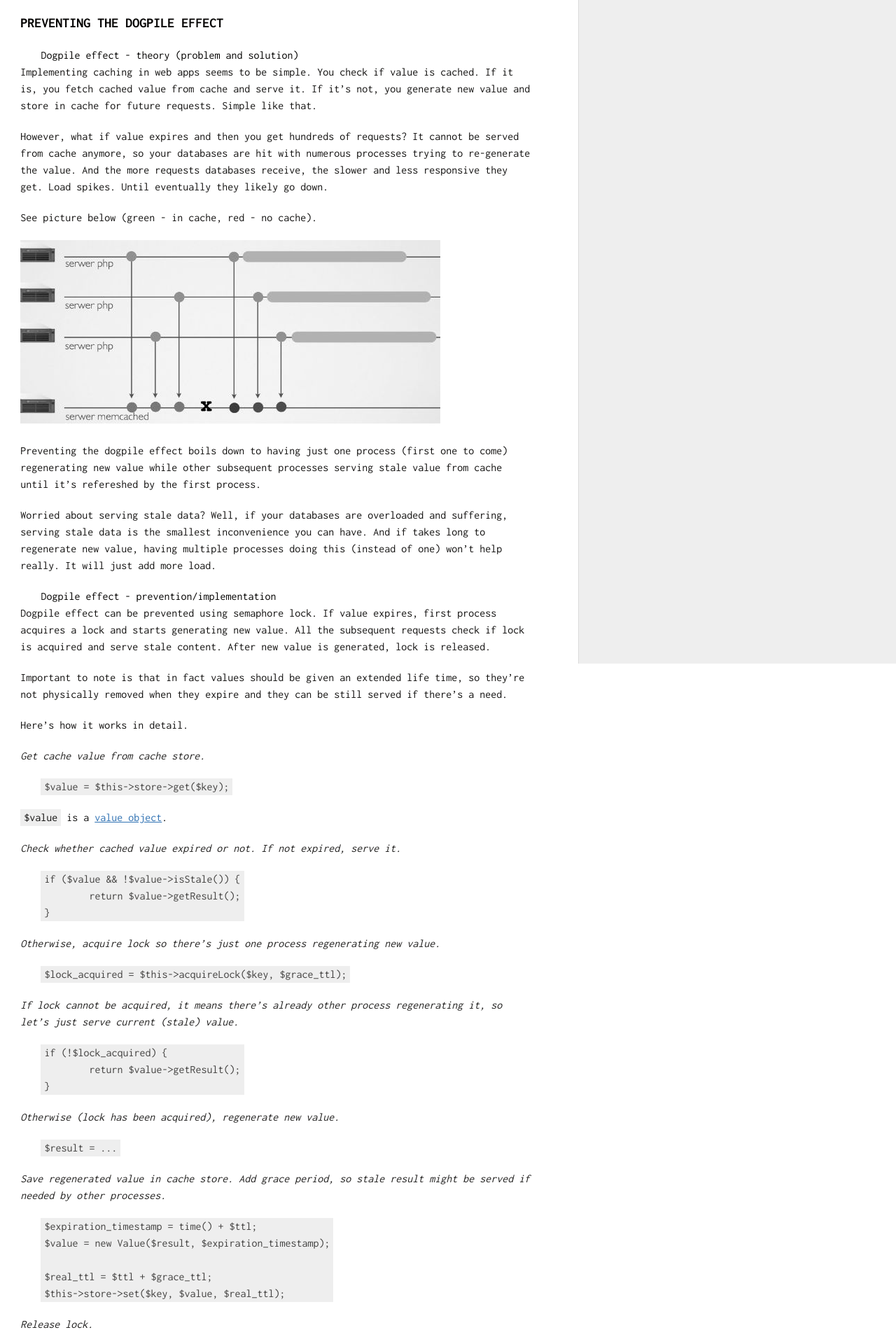
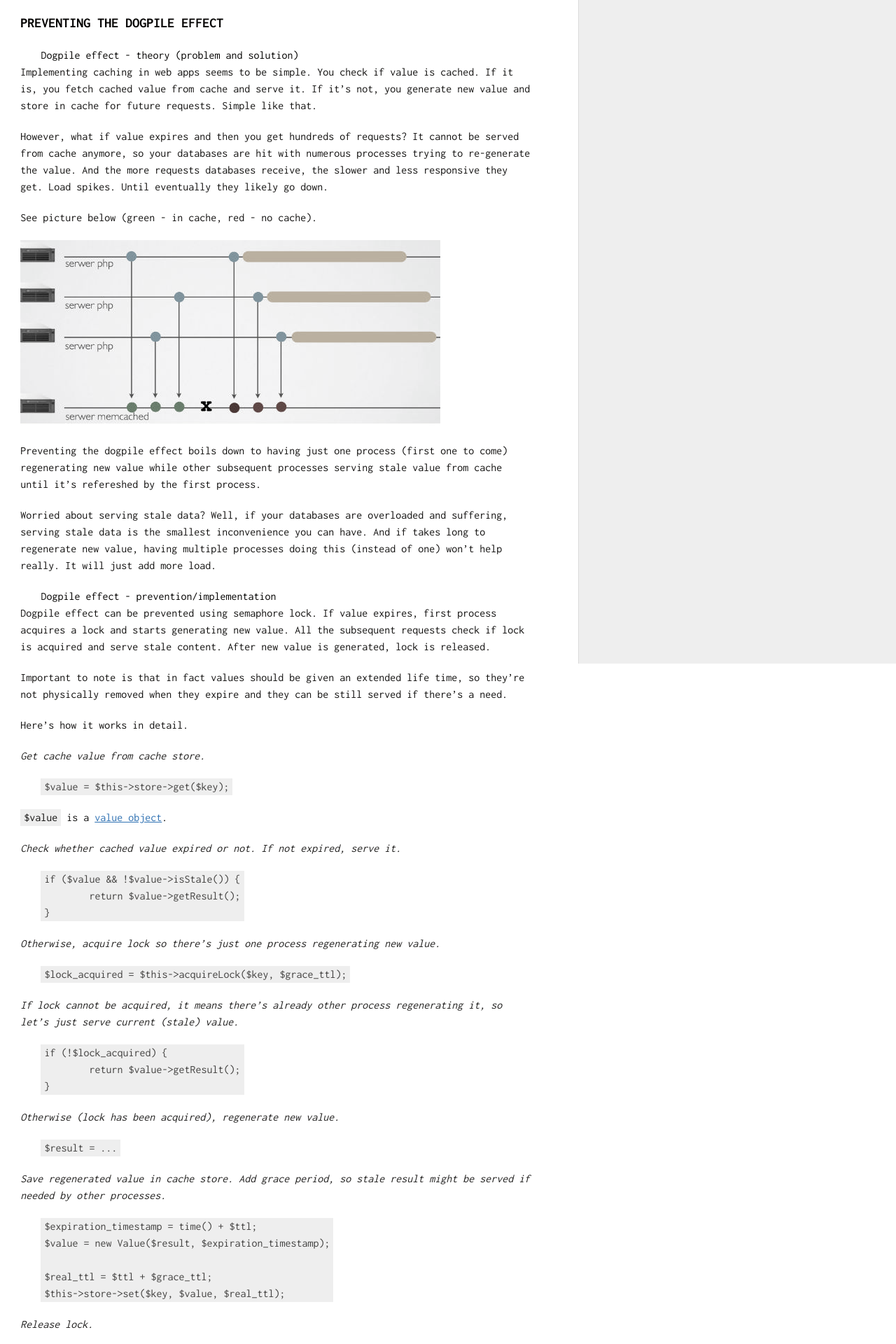
Before and after one commit to sobstel/sobstel.github.com, a Jekyll site: the page built from _posts/2014-07-27-preventing-dogpile-effect.md, in a window 1280 px wide. Shown: the top 1920 px of the page at 70% size. Built offline with Jekyll 4.4.1, drawn with Linux system fonts in a browser that asks for light colours.

Commit message:
Do not go where the path may lead, go instead where there is no path and leave a trail.

```diff
--- a/_sass/_default.scss
+++ b/_sass/_default.scss
@@ -60,7 +60,7 @@ body,
 }
 .mp img {
   display: inline-block;
-  filter: grayscale(100%);
+  filter: grayscale(88%);
 }
 
 h1 {
```
